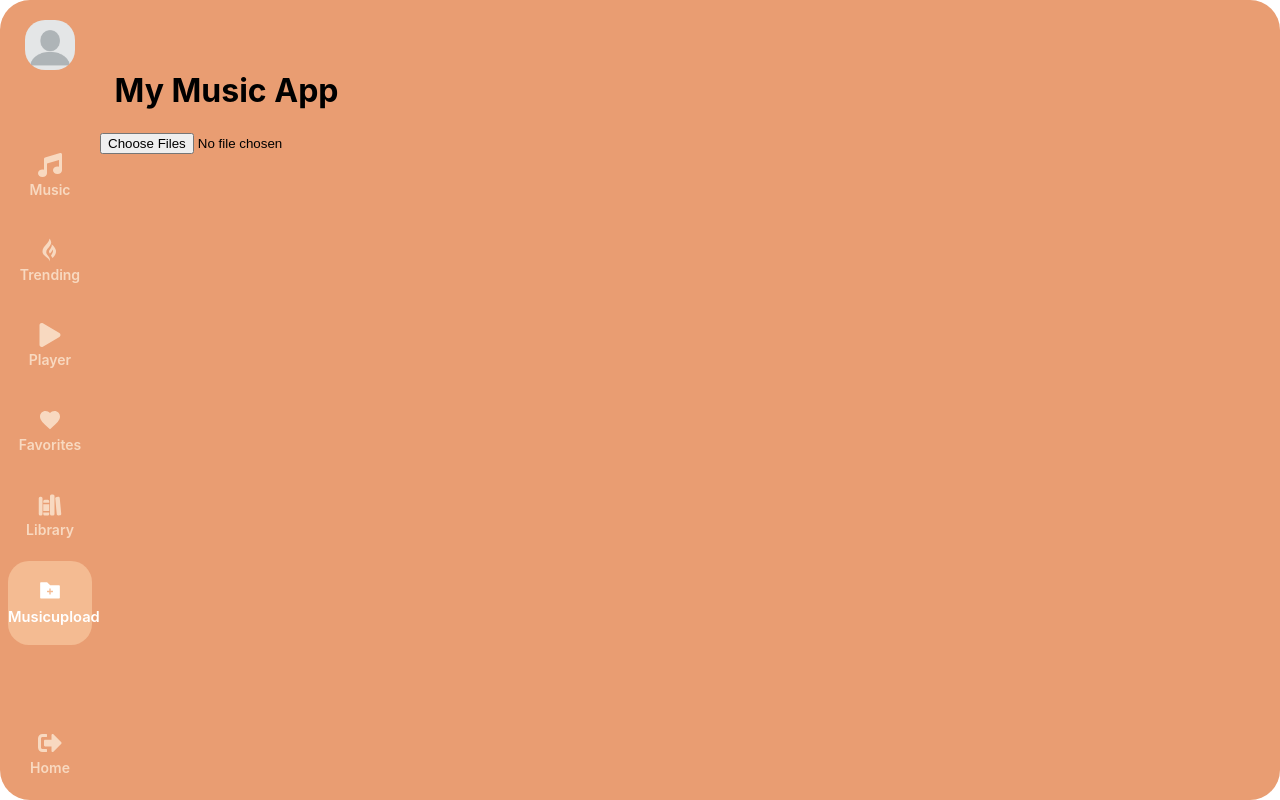
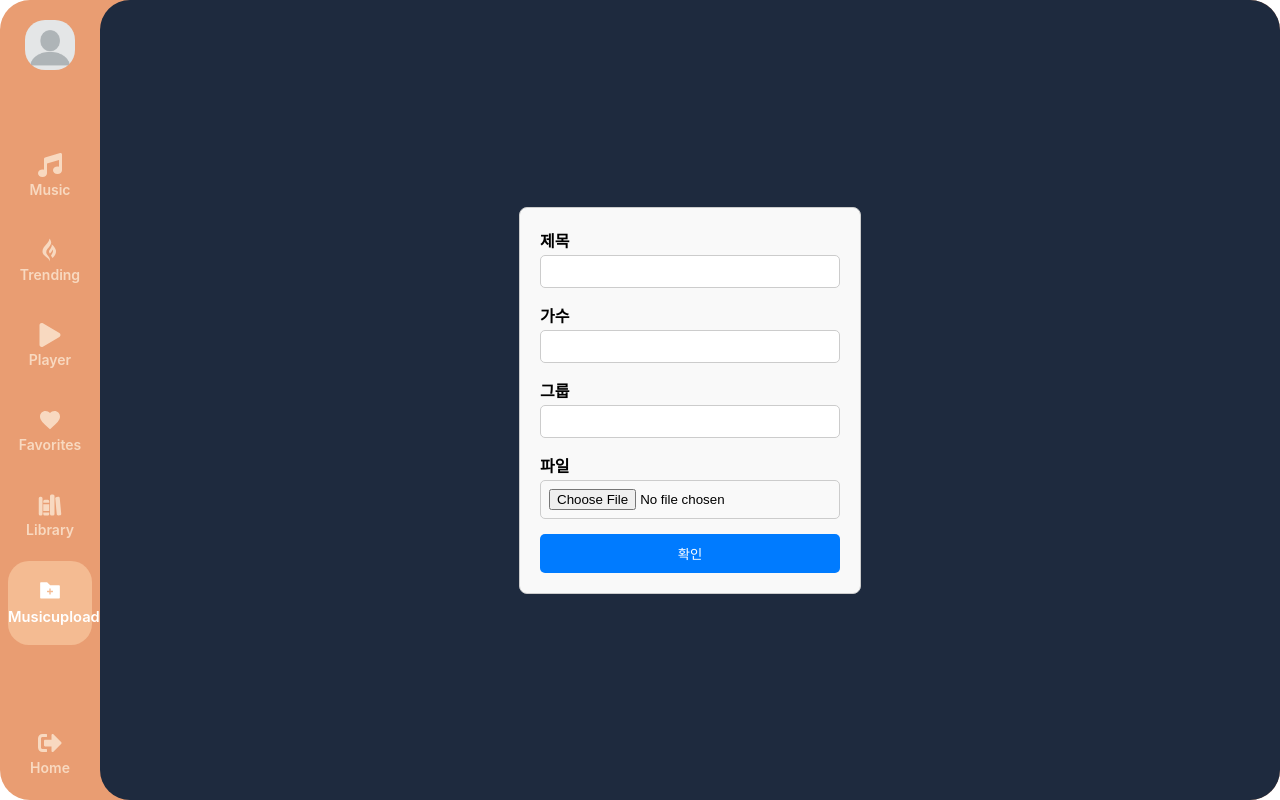
Before and after one commit to binn328/YM_Player, a React (Create React App) app in the folder src/main/frontend/: page /musicupload in a window 1280 px wide. Built offline with nearby package versions, Linux system fonts and the light colour scheme.

Commit message:
musicupload기능 수정: 음원 업로드 기능

```diff
--- a/src/main/frontend/src/screens/musicupload/index.js
+++ b/src/main/frontend/src/screens/musicupload/index.js
@@ -1,30 +1,70 @@
 import React, { useState } from 'react';
+import './musicupload.css';
 
-function App() {
-  const [files, setFiles] = useState([]);
+function MusicForm() {
+  const [title, setTitle] = useState('');
+  const [artist, setArtist] = useState('');
+  const [group, setGroup] = useState('');
+  const [file, setFile] = useState(null);
 
-  const handleFileChange = (event) => {
-    const selectedFiles = Array.from(event.target.files);
-    setFiles([...files, ...selectedFiles]);
+  const handleSubmit = async (e) => {
+    e.preventDefault();
+
+    try {
+      const formData = new FormData();
+      formData.append('title', title);
+      formData.append('artist', artist);
+      formData.append('group', group);
+      formData.append('file', file);
+      formData.append('favorite', 'false');
+
+      const response = await fetch('http://localhost:8080/api/music', {
+        method: 'POST',
+        body: formData
+      });
+
+      if (!response.ok) {
+        throw new Error('Network response was not ok');
+      }
+
+      console.log('Music uploaded');
+
+      // Reset form state after submission
+      setTitle('');
+      setArtist('');
+      setGroup('');
+      setFile(null);
+    } catch (error) {
+      console.error('Error uploading music:', error);
+    }
   };
 
   return (
-    <div style={{ textAlign: 'center', marginTop: '50px' }}>
-      <h1>My Music App</h1>
-      <input type="file" multiple onChange={handleFileChange} />
-      <div style={{ display: 'flex', justifyContent: 'center', marginTop: '20px' }}>
-        {files.map((file, index) => (
-          <div key={index} style={{ margin: '10px' }}>
-            <audio controls style={{ width: '200px' }}>
-              <source src={URL.createObjectURL(file)} type="audio/mpeg" />
-              Your browser does not support the audio element.
-            </audio>
-            <p style={{ marginTop: '10px' }}>File {index + 1}</p>
+    <div className="screen-container">
+      <div className='container'>
+        <form onSubmit={handleSubmit} encType="multipart/form-data" className="music-form">
+          <div className="form-group">
+            <label>제목 </label>
+            <input type="text" value={title} onChange={(e) => setTitle(e.target.value)} required />
           </div>
-        ))}
+          <div className="form-group">
+            <label>가수 </label>
+            <input type="text" value={artist} onChange={(e) => setArtist(e.target.value)} required />
+          </div>
+          <div className="form-group">
+            <label>그룹 </label>
+            <input type="text" value={group} onChange={(e) => setGroup(e.target.value)} required />
+          </div>
+          <div className="form-group">
+            <label>파일 </label>
+            <input type="file" onChange={(e) => setFile(e.target.files[0])} required />
+          </div>
+          <input type="hidden" name="favorite" value="false" />
+          <button type="submit">확인</button>
+        </form>
       </div>
     </div>
   );
 }
 
-export default App;
+export default MusicForm;
--- a/src/main/frontend/src/screens/musicupload/musicupload.css
+++ b/src/main/frontend/src/screens/musicupload/musicupload.css
@@ -0,0 +1,46 @@
+.container {
+    display: flex;
+    justify-content: center;
+    align-items: center;
+    height: 100vh;
+  }
+
+  .music-form {
+    width: 300px;
+    padding: 20px;
+    border: 1px solid #ccc;
+    border-radius: 8px;
+    background-color: #f9f9f9;
+  }
+
+  .form-group {
+    margin-bottom: 15px;
+  }
+
+  label {
+    font-weight: bold;
+  }
+
+  input[type="text"],
+  input[type="file"] {
+    width: 100%;
+    padding: 8px;
+    border: 1px solid #ccc;
+    border-radius: 5px;
+    box-sizing: border-box;
+    margin-top: 3px;
+  }
+
+  button {
+    width: 100%;
+    padding: 10px;
+    background-color: #007bff;
+    color: #fff;
+    border: none;
+    border-radius: 5px;
+    cursor: pointer;
+  }
+
+  button:hover {
+    background-color: #0056b3;
+  }
```
